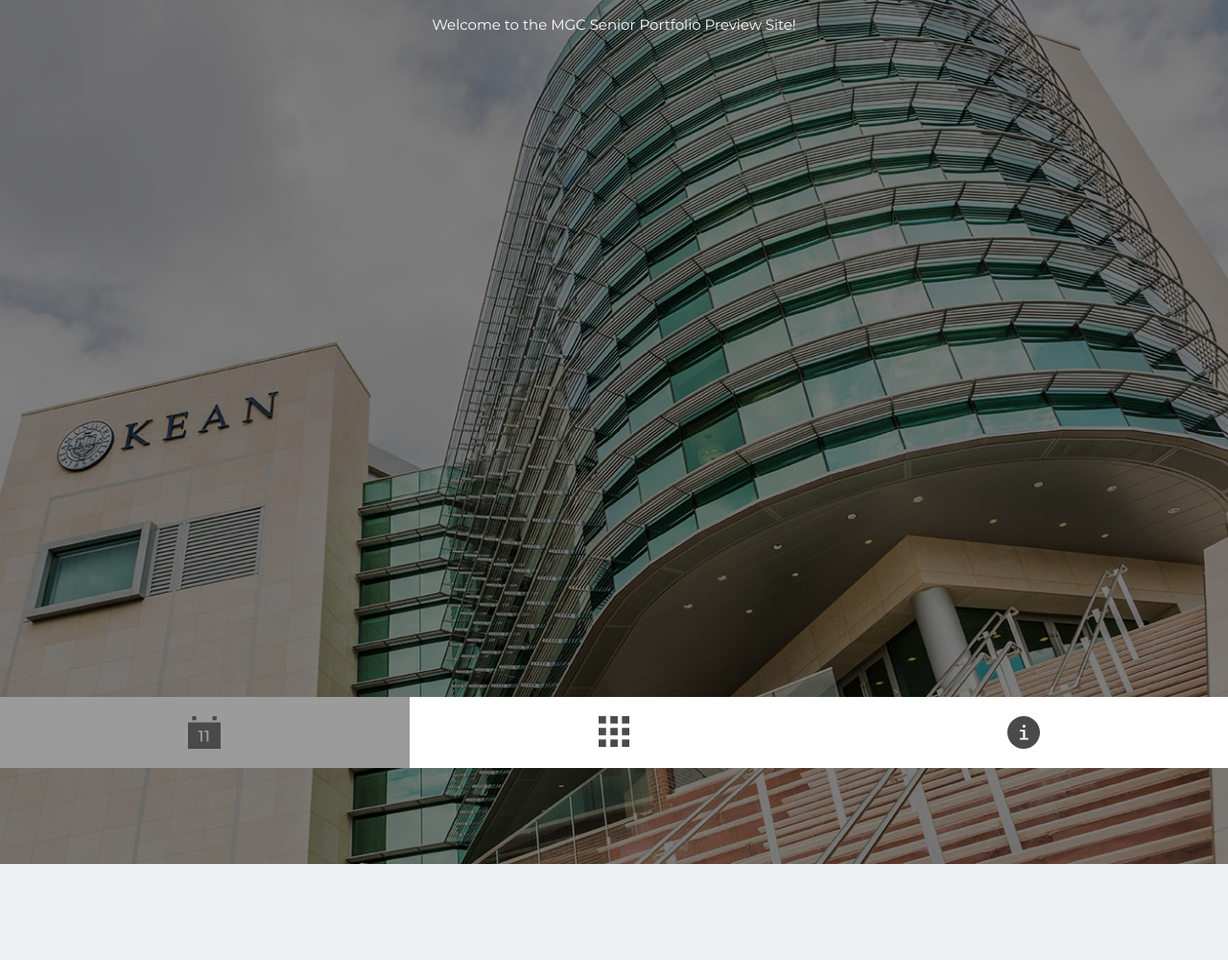
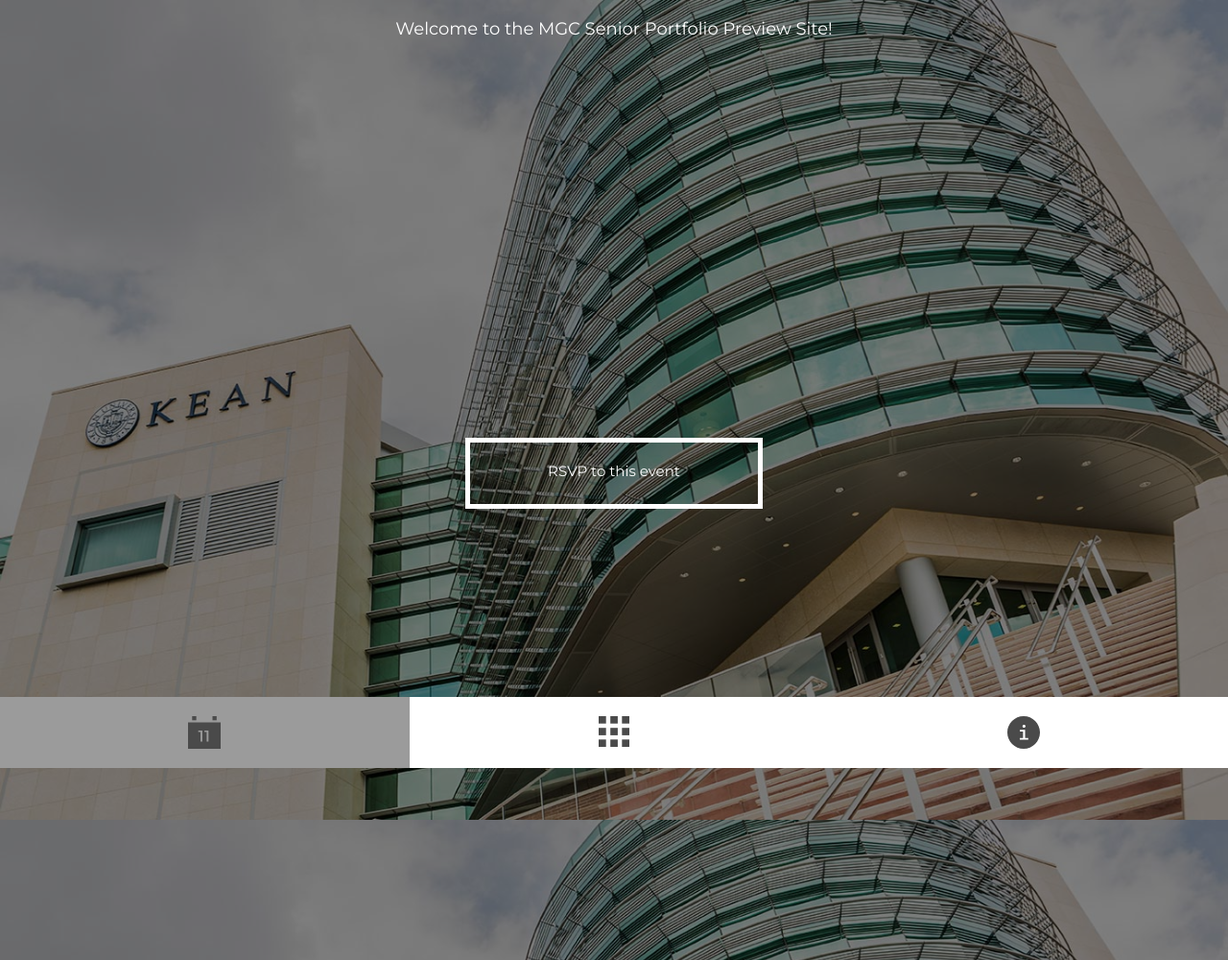
Before and after one commit to mitchdecastro/mgc-tool, a plain HTML site: page index.html in a window 1280 px wide. Shown: the whole page at 96% size. Before the commit the page ends 900 px from the top, so only its background shows below. Drawn offline with Linux system fonts and the light colour scheme.

Commit message:
hella changes

```diff
--- a/css/mgc.css
+++ b/css/mgc.css
@@ -31,6 +31,7 @@
 
 a{
   text-decoration: none;
+  color: #fff;
 }
 
 .tabs {
@@ -76,7 +77,7 @@
 .landing {
   display: inline-block;
   width: 100%;
-  height: 900px;
+  height: 100rem;
 
   background:
     linear-gradient(
@@ -89,6 +90,8 @@
   background-attachment: fixed;
   background-size: cover;
   background-position:center;
+
+  text-align: center;
 }
 
 .intro {
@@ -97,8 +100,41 @@
   text-align: center;
 }
 
-@media (max-width: 375px) {
+.intro p {
+  font-size: 1.8rem;
+}
+
+@media (max-width: 600px) {
   .landing {
-    height: 700px;
+    height: 70rem;
   }
 }
+
+.rsvp {
+  display: inline-block;
+  height: 6.4rem;
+  width: 30rem;
+  padding: 0.35rem;
+  color: #fff;
+  text-align: center;
+  font-size: 1.5rem;
+  text-decoration: none;
+  white-space: nowrap;
+  background-color: transparent;
+  outline: 0.5rem solid #fff;
+  cursor: pointer;
+  box-sizing: border-box;
+  margin-top: 40rem;
+}
+
+.rsvp:hover {
+  color: #4A4A4A;
+  background-color: #fff;
+}
+
+@media (max-width: 320px) {
+  .rsvp {
+    margin-top: 30rem;
+    width: 20rem;
+  }
+}
--- a/index.html
+++ b/index.html
@@ -18,12 +18,22 @@
 
     </head>
     <body>
-        <!-- Add your site or application content here -->
+
         <div class="landing">
+
           <div class="intro">
             <p>Welcome to the MGC Senior Portfolio Preview Site!</p>
           </div>
+
+          <a href="https://www.eventbrite.com/" target="_blank">
+            <div class="rsvp">
+              <p>RSVP to this event</p>
+            </div>
+          </a>
+
         </div>
+
+        <!-- start tab navigation -->
 
         <div class="tabs">
 
@@ -66,5 +76,7 @@
 
         </div>
 
+        <!-- end tab navigation -->
+
     </body>
 </html>
```
